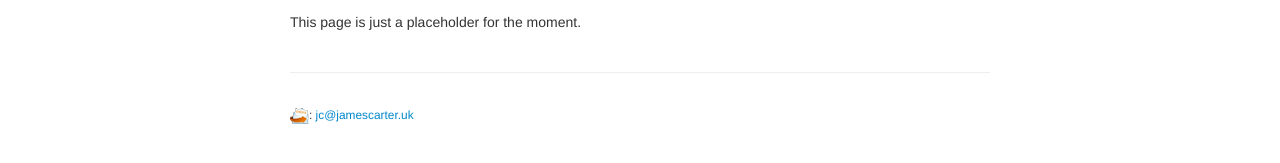
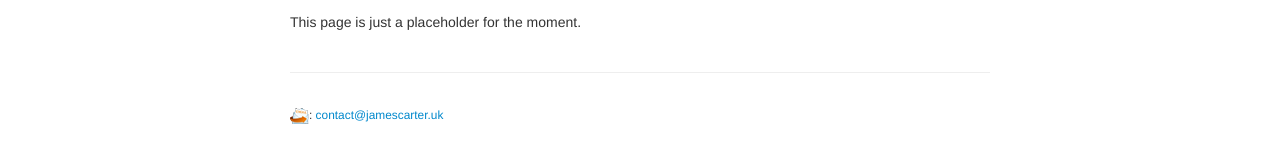
Before and after one commit to jamesdcarter/jamesdcarter.github.io, a Jekyll site: the page built from index.md, in a window 1280 px wide. Shown: the part 150-313 px from the top of the page. Built offline with Jekyll 4.4.1, drawn with Linux system fonts in a browser that asks for light colours.

Commit message:
Change email

```diff
--- a/_includes/themes/twitter/default.html
+++ b/_includes/themes/twitter/default.html
@@ -45,7 +45,7 @@
       <footer>
         <p><small>
   <!-- Footer -->
-          <img src="div/email.png" height="10">: <a href="mailto:jc@jamescarter.uk">jc@jamescarter.uk</a>
+          <img src="div/email.png" height="10">: <a href="mailto:contact@jamescarter.uk">contact@jamescarter.uk</a>
   <!-- end of footer -->
         </small></p>
       </footer>
```
